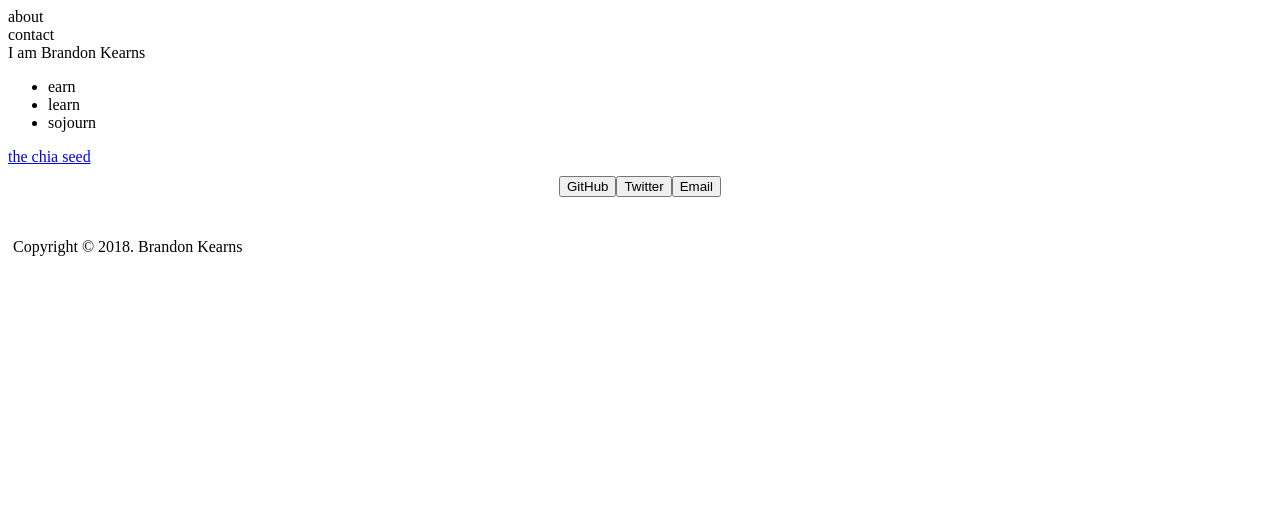
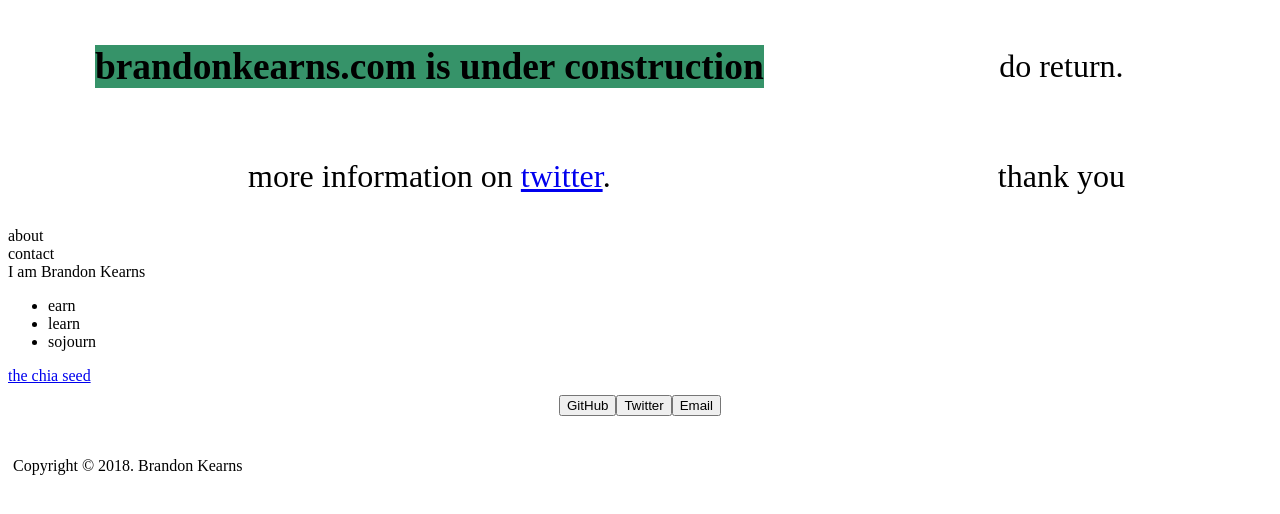
Before and after one commit to campbellkearns/old-brandonkearns.github.io, a Gatsby site: page / in a window 1280 px wide. Built offline with nearby package versions, Linux system fonts and the light colour scheme; Gatsby itself is replaced by a stand-in of ours.

Commit message:
Adds styled-components and includes construction copy on home page

```diff
--- a/gatsby-config.js
+++ b/gatsby-config.js
@@ -17,6 +17,7 @@ module.exports = {
     }
   },
   plugins: [
+    `gatsby-plugin-styled-components`,
     "gatsby-plugin-react-helmet",
     {
       resolve: "gatsby-source-filesystem",
--- a/package.json
+++ b/package.json
@@ -5,6 +5,7 @@
   "author": "Ruben Harutyunyan <vagr9k@gmail.com>",
   "dependencies": {
     "babel-plugin-lodash": "^3.3.2",
+    "babel-plugin-styled-components": "^1.5.1",
     "gatsby-link": "^1.6.36",
     "gatsby-plugin-catch-links": "^1.0.15",
     "gatsby-plugin-feed": "^1.3.16",
@@ -15,6 +16,7 @@
     "gatsby-plugin-react-helmet": "^2.0.4",
     "gatsby-plugin-sharp": "^1.6.27",
     "gatsby-plugin-sitemap": "^1.2.11",
+    "gatsby-plugin-styled-components": "^2.0.11",
     "gatsby-plugin-twitter": "^1.0.16",
     "gatsby-remark-autolink-headers": "^1.4.11",
     "gatsby-remark-copy-linked-files": "^1.5.25",
@@ -30,7 +32,8 @@
     "react-dom": "^16.2.0",
     "react-helmet": "^5.2.0",
     "react-share": "^2.0.0",
-    "react-twitter-widgets": "^1.7.1"
+    "react-twitter-widgets": "^1.7.1",
+    "styled-components": "^3.2.6"
   },
   "devDependencies": {
     "cli-glob": "^0.1.0",
--- a/src/pages/index.jsx
+++ b/src/pages/index.jsx
@@ -1,7 +1,8 @@
 import React from "react";
 import Helmet from "react-helmet";
 import Link from "gatsby-link";
-import PostListing from "../components/PostListing/PostListing";
+import styled from "styled-components"
+
 import Footer from "../components/Footer/Footer"
 import SEO from "../components/SEO/SEO";
 import config from "../../data/SiteConfig";
@@ -13,6 +14,12 @@ class Index extends React.Component {
       <div className="index-container">
         <Helmet title={config.siteTitle} />
         <SEO postEdges={postEdges} />
+        <Construction>
+          <h3 style={{ backgroundColor: config.themeColor }}>brandonkearns.com is under construction</h3>
+          <p>do return.</p>
+          <p>more information on <a href="https://twitter.com/brandon_kearns">twitter</a>.</p>
+          <p>thank you</p>
+        </Construction>
         <header>
           <section>about</section>
           <section>contact</section>
@@ -34,7 +41,20 @@ class Index extends React.Component {
       </div>
     );
   }
+
 }
+
+const Construction = styled.div`
+  display: grid;
+  grid-template-columns: 2fr 1fr;
+  ${'' /* grid-template-rows: 1fr 1fr; */}
+  align-items: center;
+  justify-items: center;
+
+  @media (min-width:768px) {
+    font-size: 2em;
+  }
+`
 
 export default Index;
 
```
